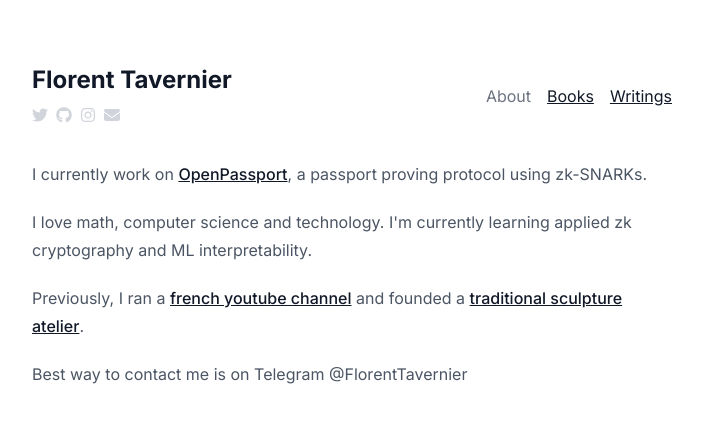
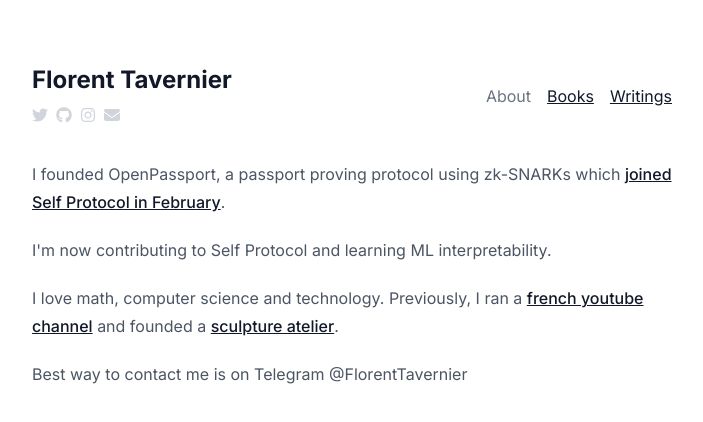
Before and after one commit to 0xturboblitz/florent.xyz, a Next.js app: page / in a window 1280 px wide. Shown: the top 422 px of the page, without its empty margins (288-991 px from the left). Built offline with nearby package versions, Linux system fonts and the light colour scheme.

Commit message:
landing updates

```diff
--- a/app/books/page.mdx
+++ b/app/books/page.mdx
@@ -51,6 +51,7 @@
 - Sapiens: A Brief History of Humankind
 - Homo Deus
 - Guns, Germs, and Steel
+- Trust Me I'm Lying
 <br />
 
 <u>Companies and Computers</u>
--- a/app/page.mdx
+++ b/app/page.mdx
@@ -1,7 +1,7 @@
-I currently work on [OpenPassport](https://openpassport.app/), a passport proving protocol using zk-SNARKs.
+I founded OpenPassport, a passport proving protocol using zk-SNARKs which [joined Self Protocol in February](https://self.xyz/blog/prove-your-self-launch-press-release).
 
-I love math, computer science and technology. I'm currently learning applied zk cryptography and ML interpretability.
+I'm now contributing to Self Protocol and learning ML interpretability.
 
-Previously, I ran a [french youtube channel](https://www.youtube.com/@FlorentTavernier) and founded a [traditional sculpture atelier](https://x.com/AtelierMissor_).
+I love math, computer science and technology. Previously, I ran a [french youtube channel](https://www.youtube.com/@FlorentTavernier) and founded a [sculpture atelier](https://x.com/AtelierMissor_).
 
 Best way to contact me is on Telegram @FlorentTavernier
```
